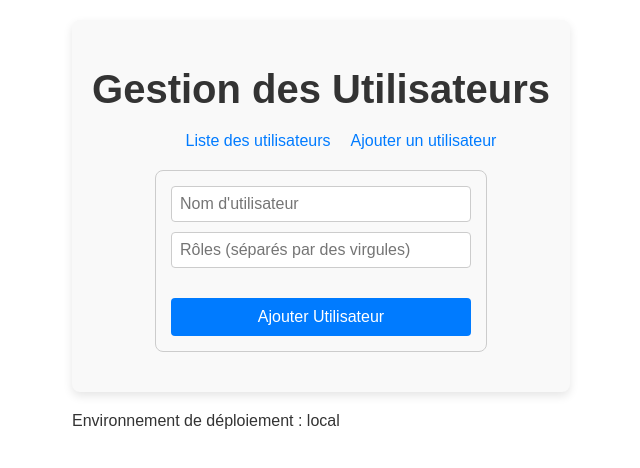
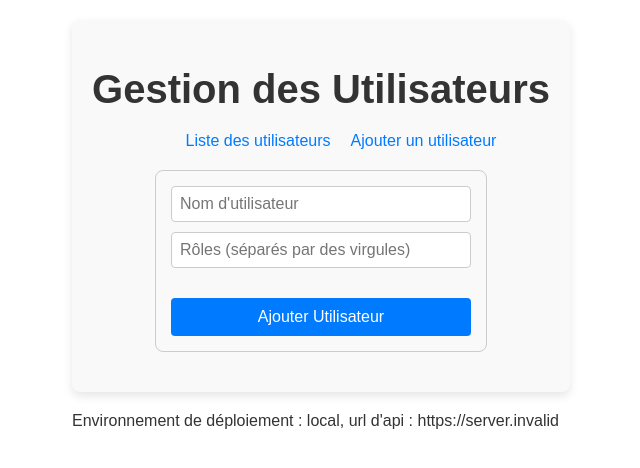
Before and after one commit to conception-logicielle-ensai/archi-exemple, a React (Vite) app in the folder frontend/: page /users/add in a window 1280 px wide. Shown: the top 468 px of the page, without its empty margins (319-959 px from the left). Built offline with nearby package versions, Linux system fonts and the light colour scheme; no server answers.

Commit message:
:green_heart: FRONTEND: fix prettier

```diff
--- a/frontend/src/App.jsx
+++ b/frontend/src/App.jsx
@@ -26,7 +26,7 @@ function App() {
         </Routes>
       </div>
       <footer>
-        <Environnement/>
+        <Environnement />
       </footer>
     </Router>
   );
--- a/frontend/src/api/apiClient.js
+++ b/frontend/src/api/apiClient.js
@@ -1,7 +1,7 @@
 import axios from "axios";
 
 const apiUrl = import.meta.env.VITE_API_URL;
-console.debug(`API URL : ${apiUrl}`)
+console.debug(`API URL : ${apiUrl}`);
 export default axios.create({
   baseURL: apiUrl ?? "localhost:8000",
 });
--- a/frontend/src/components/Environnement.jsx
+++ b/frontend/src/components/Environnement.jsx
@@ -1,8 +1,13 @@
 const Environnement = () => {
-    const environnement = import.meta.env.VITE_ENVIRONNEMENT || "local"
-    return <div>
-        Environnement de déploiement : {environnement}
+  const environnement = import.meta.env.VITE_ENVIRONNEMENT || "local";
+  const apiUrl = import.meta.env.VITE_URL_API || "localhost:8000";
+  return (
+    <div>
+      <div>
+        Environnement de déploiement : {environnement}, url d'api : {apiUrl}
+      </div>
     </div>
-}
+  );
+};
 
 export default Environnement;
--- a/frontend/src/components/UserList.jsx
+++ b/frontend/src/components/UserList.jsx
@@ -24,9 +24,8 @@ function UserList() {
       <button onClick={fetchUsers}>Récupérer les utilisateurs</button>
       {loading && <p>Chargement...</p>}
       <div className="users-container">
-        {users.length >0 &&  users.map((user) => (
-          <UserCard key={user.id} user={user} />
-        ))}
+        {users.length > 0 &&
+          users.map((user) => <UserCard key={user.id} user={user} />)}
       </div>
     </div>
   );
```
